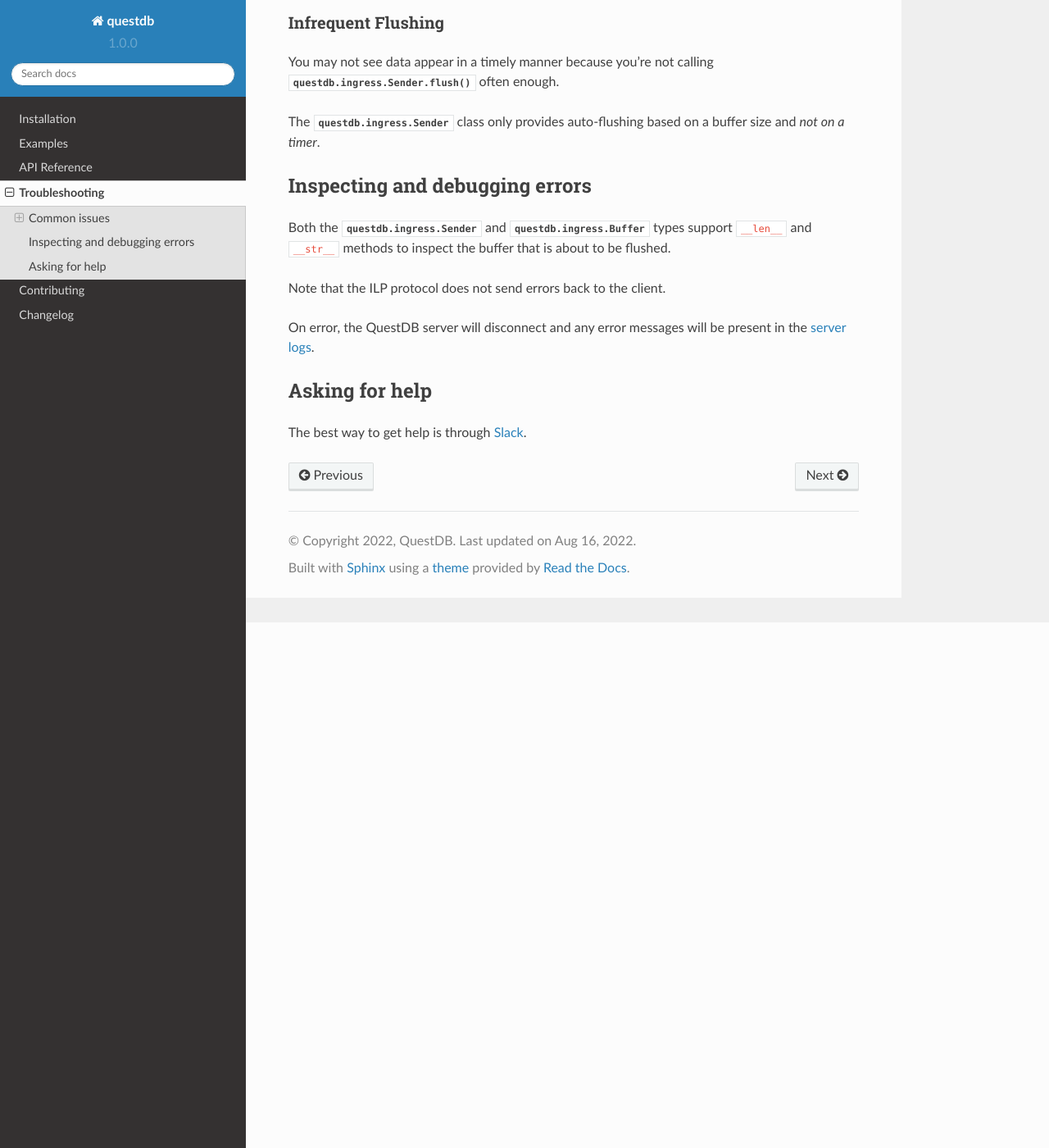
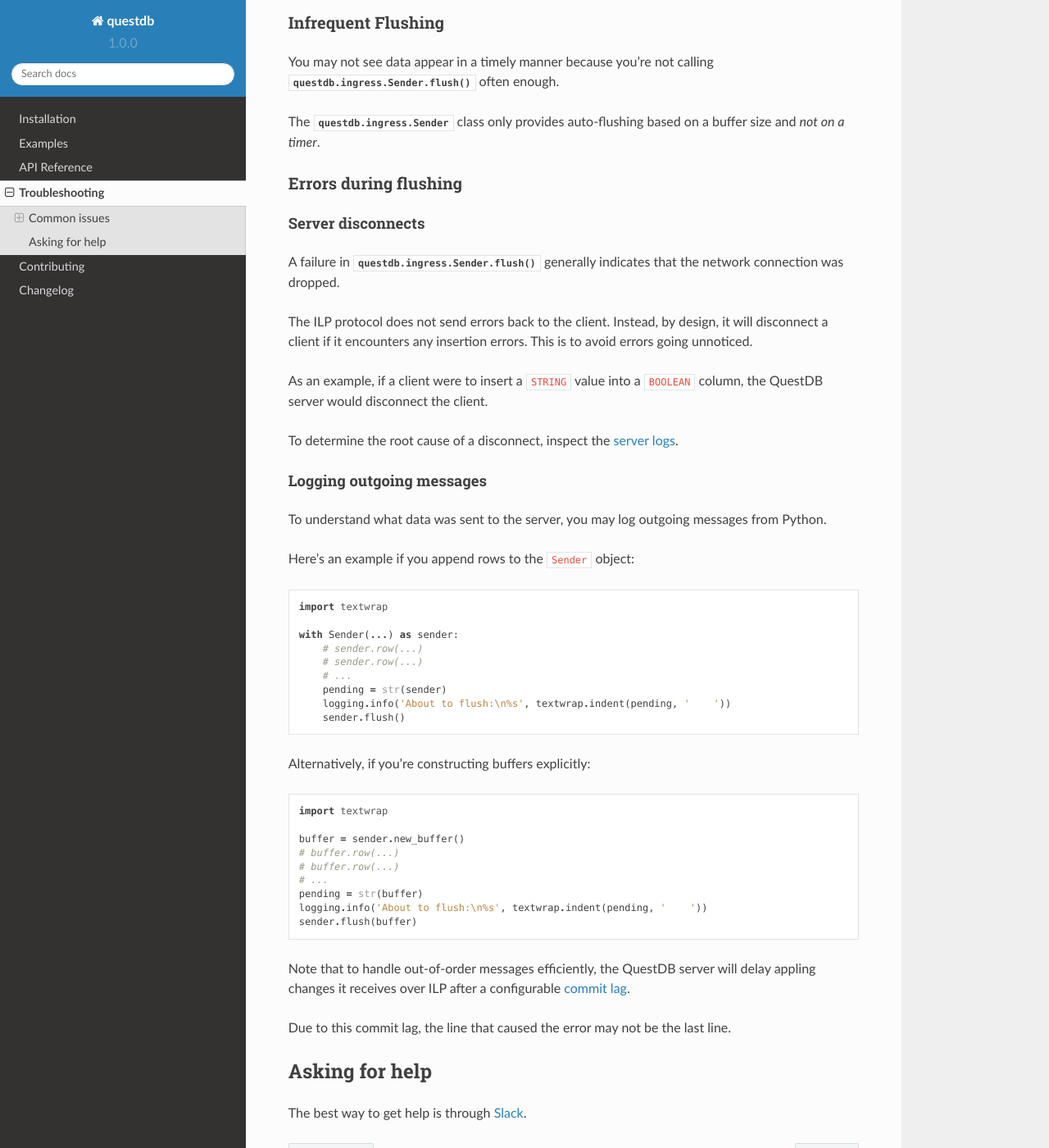
Before and after one commit to questdb/py-questdb-client, a Sphinx documentation site: the page built from docs/troubleshooting.rst, in a window 1280 px wide and 1400 px high, scrolled down 641 px. Shown: the whole window at 82% size. Built offline with Sphinx 7.4.7 and the Read the Docs theme 2.0.0, drawn with Linux system fonts in a browser that asks for light colours.

Commit message:
docs: Improved documentation for flushing errors.

```diff
--- a/docs/troubleshooting.rst
+++ b/docs/troubleshooting.rst
@@ -39,18 +39,66 @@
 a buffer size and *not on a timer*.
 
 
-Inspecting and debugging errors
-===============================
+Errors during flushing
+----------------------
 
-Both the :class:`questdb.ingress.Sender` and :class:`questdb.ingress.Buffer`
-types support ``__len__`` and ``__str__`` methods to inspect the buffer that is
-about to be flushed.
+Server disconnects
+~~~~~~~~~~~~~~~~~~
 
-Note that the ILP protocol does not send errors back to the client.
+A failure in :func:`questdb.ingress.Sender.flush` generally indicates that the
+network connection was dropped.
 
-On error, the QuestDB server will disconnect and any error messages will be
-present in the `server logs
+The ILP protocol does not send errors back to the client. Instead, by design,
+it will disconnect a client if it encounters any insertion errors. This is to
+avoid errors going unnoticed.
+
+As an example, if a client were to insert a ``STRING`` value into a ``BOOLEAN``
+column, the QuestDB server would disconnect the client.
+
+To determine the root cause of a disconnect, inspect the `server logs
 <https://questdb.io/docs/concept/root-directory-structure#log-directory>`_.
+
+
+Logging outgoing messages
+~~~~~~~~~~~~~~~~~~~~~~~~~
+
+To understand what data was sent to the server, you may log outgoing messages
+from Python.
+
+Here's an example if you append rows to the ``Sender`` object:
+
+.. code-block:: python
+
+    import textwrap
+
+    with Sender(...) as sender:
+        # sender.row(...)
+        # sender.row(...)
+        # ...
+        pending = str(sender)
+        logging.info('About to flush:\n%s', textwrap.indent(pending, '    '))
+        sender.flush()
+
+Alternatively, if you're constructing buffers explicitly:
+
+.. code-block:: python
+
+    import textwrap
+
+    buffer = sender.new_buffer()
+    # buffer.row(...)
+    # buffer.row(...)
+    # ...
+    pending = str(buffer)
+    logging.info('About to flush:\n%s', textwrap.indent(pending, '    '))
+    sender.flush(buffer)
+
+
+Note that to handle out-of-order messages efficiently, the QuestDB server will
+delay appling changes it receives over ILP after a configurable
+`commit lag <https://questdb.io/docs/guides/out-of-order-commit-lag>`_.
+
+Due to this commit lag, the line that caused the error may not be the last line.
 
 
 Asking for help
```
Also changed, not shown: .bumpversion.cfg, 2 other files.
